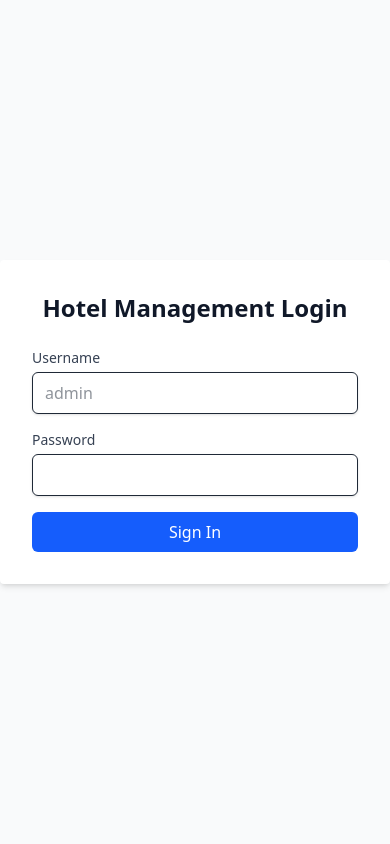
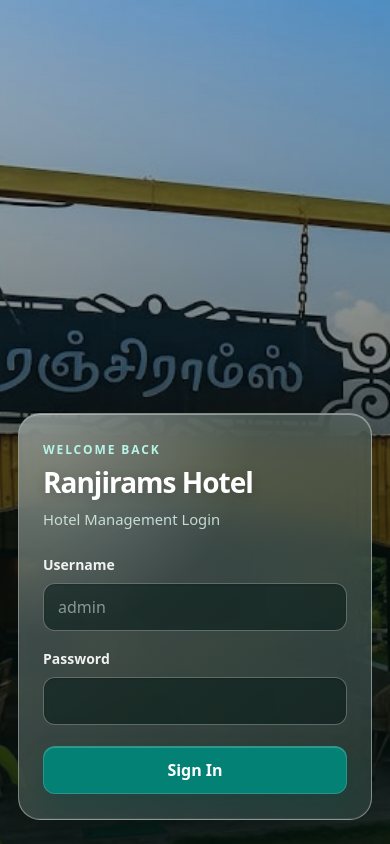
Before and after one commit to TheepanURK24CS1099/ranjiramshotelproj, a Next.js app in the folder apps/web/: page /login in a window 390 px wide. Built offline with nearby package versions, Linux system fonts and the light colour scheme; no server answers.

Commit message:
feat(ui): redesign login with liquid glass background

```diff
--- /dev/null
+++ b/apps/web/src/app/login/login.module.css
@@ -0,0 +1,272 @@
+.page {
+  position: relative;
+  isolation: isolate;
+  display: flex;
+  min-height: 100vh;
+  min-height: 100svh;
+  align-items: center;
+  justify-content: flex-end;
+  overflow: hidden;
+  padding: clamp(24px, 5vw, 72px);
+  background: #10241f;
+}
+
+.background {
+  z-index: -3;
+  object-fit: cover;
+  object-position: center center;
+}
+
+.overlay {
+  position: absolute;
+  z-index: -2;
+  inset: 0;
+  background:
+    linear-gradient(90deg, rgb(3 16 14 / 10%) 0%, rgb(3 16 14 / 18%) 44%, rgb(3 16 14 / 66%) 100%),
+    linear-gradient(180deg, rgb(8 22 19 / 8%) 45%, rgb(8 22 19 / 38%) 100%);
+}
+
+.card {
+  position: relative;
+  width: min(100%, 420px);
+  overflow: hidden;
+  border: 1px solid rgb(255 255 255 / 38%);
+  border-radius: 28px;
+  padding: clamp(30px, 4vw, 44px);
+  background:
+    linear-gradient(145deg, rgb(255 255 255 / 30%), rgb(240 255 250 / 14%)),
+    rgb(9 34 29 / 48%);
+  box-shadow:
+    inset 0 1px 0 rgb(255 255 255 / 38%),
+    inset 0 -1px 0 rgb(255 255 255 / 8%),
+    0 28px 70px rgb(2 14 12 / 38%);
+  color: #fff;
+  -webkit-backdrop-filter: blur(24px) saturate(125%);
+  backdrop-filter: blur(24px) saturate(125%);
+}
+
+.cardHighlight {
+  position: absolute;
+  inset: 0;
+  border-radius: inherit;
+  background: radial-gradient(circle at 4% 0%, rgb(255 255 255 / 28%), transparent 42%);
+  pointer-events: none;
+}
+
+.header {
+  position: relative;
+  margin-bottom: 30px;
+}
+
+.eyebrow {
+  margin: 0 0 8px;
+  color: #b7f5e8;
+  font-size: 0.75rem;
+  font-weight: 700;
+  letter-spacing: 0.16em;
+  text-transform: uppercase;
+}
+
+.title {
+  margin: 0;
+  font-size: clamp(1.75rem, 3vw, 2.25rem);
+  font-weight: 750;
+  letter-spacing: -0.035em;
+  line-height: 1.12;
+  text-shadow: 0 2px 12px rgb(0 0 0 / 18%);
+}
+
+.subtitle {
+  margin: 9px 0 0;
+  color: rgb(235 255 250 / 78%);
+  font-size: 0.925rem;
+}
+
+.form {
+  position: relative;
+  display: grid;
+  gap: 20px;
+}
+
+.field {
+  display: grid;
+  gap: 8px;
+}
+
+.label {
+  color: rgb(255 255 255 / 92%);
+  font-size: 0.875rem;
+  font-weight: 650;
+}
+
+.input {
+  width: 100%;
+  min-height: 48px;
+  border: 1px solid rgb(255 255 255 / 30%);
+  border-radius: 12px;
+  padding: 11px 14px;
+  background: rgb(3 24 20 / 52%);
+  box-shadow: inset 0 1px 2px rgb(0 0 0 / 16%);
+  color: #fff;
+  font: inherit;
+  transition: border-color 150ms ease, background-color 150ms ease, box-shadow 150ms ease;
+}
+
+.input::placeholder {
+  color: rgb(222 241 237 / 54%);
+}
+
+.input:hover {
+  border-color: rgb(255 255 255 / 46%);
+  background: rgb(3 24 20 / 60%);
+}
+
+.input:focus {
+  border-color: #5eead4;
+  outline: none;
+  background: rgb(3 24 20 / 68%);
+  box-shadow: 0 0 0 3px rgb(45 212 191 / 24%);
+}
+
+.error {
+  position: relative;
+  display: flex;
+  align-items: flex-start;
+  gap: 10px;
+  margin-bottom: 20px;
+  border: 1px solid rgb(254 202 202 / 44%);
+  border-radius: 12px;
+  padding: 11px 13px;
+  background: rgb(74 12 18 / 66%);
+  color: #fff1f2;
+  font-size: 0.875rem;
+  line-height: 1.4;
+}
+
+.errorIcon {
+  display: grid;
+  width: 19px;
+  height: 19px;
+  flex: 0 0 auto;
+  place-items: center;
+  border: 1px solid currentColor;
+  border-radius: 50%;
+  font-size: 0.7rem;
+  font-weight: 800;
+}
+
+.submit {
+  min-height: 48px;
+  margin-top: 4px;
+  border: 1px solid rgb(255 255 255 / 16%);
+  border-radius: 12px;
+  padding: 11px 18px;
+  background: #028174;
+  box-shadow: 0 12px 24px rgb(1 75 67 / 28%), inset 0 1px 0 rgb(255 255 255 / 20%);
+  color: #fff;
+  font: inherit;
+  font-weight: 700;
+  cursor: pointer;
+  transition: background-color 150ms ease, box-shadow 150ms ease, transform 150ms ease;
+}
+
+.submit:hover:not(:disabled) {
+  background: #026c61;
+  box-shadow: 0 14px 28px rgb(1 75 67 / 34%), inset 0 1px 0 rgb(255 255 255 / 20%);
+}
+
+.submit:active:not(:disabled) {
+  transform: translateY(1px);
+}
+
+.submit:focus-visible {
+  outline: 3px solid #5eead4;
+  outline-offset: 3px;
+}
+
+.submit:disabled {
+  background: rgb(226 232 240 / 76%);
+  box-shadow: none;
+  color: #475569;
+  cursor: not-allowed;
+}
+
+@media (max-width: 900px) {
+  .page {
+    justify-content: center;
+    padding: 32px;
+  }
+
+  .background {
+    object-position: 36% center;
+  }
+
+  .overlay {
+    background:
+      linear-gradient(180deg, rgb(3 16 14 / 14%) 0%, rgb(3 16 14 / 34%) 48%, rgb(3 16 14 / 68%) 100%),
+      rgb(3 16 14 / 12%);
+  }
+}
+
+@media (max-width: 520px) {
+  .page {
+    align-items: flex-end;
+    min-height: 100dvh;
+    overflow-y: auto;
+    padding: max(24px, env(safe-area-inset-top)) 18px max(24px, env(safe-area-inset-bottom));
+  }
+
+  .background {
+    object-position: 31% center;
+  }
+
+  .overlay {
+    background:
+      linear-gradient(180deg, rgb(4 17 15 / 8%) 0%, rgb(4 17 15 / 35%) 34%, rgb(4 17 15 / 76%) 100%),
+      rgb(4 17 15 / 15%);
+  }
+
+  .card {
+    border-radius: 22px;
+    padding: 27px 24px 25px;
+    background:
+      linear-gradient(145deg, rgb(255 255 255 / 28%), rgb(240 255 250 / 12%)),
+      rgb(7 30 25 / 62%);
+    -webkit-backdrop-filter: blur(20px) saturate(120%);
+    backdrop-filter: blur(20px) saturate(120%);
+  }
+
+  .header {
+    margin-bottom: 24px;
+  }
+
+  .form {
+    gap: 17px;
+  }
+}
+
+@media (max-height: 670px) {
+  .page {
+    align-items: flex-start;
+  }
+
+  .card {
+    margin-block: auto;
+  }
+
+  .header {
+    margin-bottom: 20px;
+  }
+
+  .form {
+    gap: 14px;
+  }
+}
+
+@media (prefers-reduced-transparency: reduce) {
+  .card {
+    background: rgb(9 34 29 / 92%);
+    -webkit-backdrop-filter: none;
+    backdrop-filter: none;
+  }
+}
--- a/apps/web/src/app/login/page.tsx
+++ b/apps/web/src/app/login/page.tsx
@@ -1,8 +1,10 @@
 "use client";
 
+import Image from "next/image";
 import { useState } from "react";
 import { useRouter } from "next/navigation";
 import { apiClient, ApiError } from "@/lib/api-client";
+import styles from "./login.module.css";
 
 export default function LoginPage() {
   const router = useRouter();
@@ -31,35 +33,61 @@
   };
 
   return (
-    <div className="flex min-h-screen items-center justify-center bg-gray-50">
-      <div className="w-full max-w-md p-8 space-y-6 bg-white rounded shadow-md">
-        <h1 className="text-2xl font-bold text-center text-gray-900">Hotel Management Login</h1>
+    <main className={styles.page}>
+      <Image
+        src="/images/ranjirams-hotel-login.jpg"
+        alt=""
+        fill
+        priority
+        quality={75}
+        sizes="100vw"
+        className={styles.background}
+      />
+      <div className={styles.overlay} aria-hidden="true" />
+
+      <section className={styles.card} aria-labelledby="login-heading">
+        <div className={styles.cardHighlight} aria-hidden="true" />
+
+        <header className={styles.header}>
+          <p className={styles.eyebrow}>Welcome back</p>
+          <h1 id="login-heading" className={styles.title}>
+            Ranjirams Hotel
+          </h1>
+          <p className={styles.subtitle}>Hotel Management Login</p>
+        </header>
 
         {error && (
-          <div className="p-3 text-sm text-red-600 bg-red-100 rounded">
-            {error}
+          <div className={styles.error} role="alert" aria-live="assertive">
+            <span className={styles.errorIcon} aria-hidden="true">!</span>
+            <span>{error}</span>
           </div>
         )}
 
-        <form onSubmit={handleLogin} className="space-y-4">
-          <div>
-            <label className="block text-sm font-medium text-gray-700">Username</label>
+        <form onSubmit={handleLogin} className={styles.form}>
+          <div className={styles.field}>
+            <label htmlFor="username" className={styles.label}>Username</label>
             <input
+              id="username"
+              name="username"
               type="text"
               placeholder="admin"
               required
-              className="w-full px-3 py-2 mt-1 border rounded-md shadow-sm focus:outline-none focus:ring-[#028174] focus:border-blue-500"
+              autoComplete="username"
+              className={styles.input}
               value={username}
               onChange={(e) => setUsername(e.target.value)}
             />
           </div>
 
-          <div>
-            <label className="block text-sm font-medium text-gray-700">Password</label>
+          <div className={styles.field}>
+            <label htmlFor="password" className={styles.label}>Password</label>
             <input
+              id="password"
+              name="password"
               type="password"
               required
-              className="w-full px-3 py-2 mt-1 border rounded-md shadow-sm focus:outline-none focus:ring-[#028174] focus:border-blue-500"
+              autoComplete="current-password"
+              className={styles.input}
               value={password}
               onChange={(e) => setPassword(e.target.value)}
             />
@@ -68,12 +96,12 @@
           <button
             type="submit"
             disabled={loading}
-            className="w-full px-4 py-2 font-medium text-white bg-blue-600 rounded-md hover:bg-[#026c61] focus:outline-none focus:ring-2 focus:ring-offset-2 focus:ring-[#028174] disabled:bg-[#E5E7EB] disabled:text-[#64748B] disabled:opacity-100 disabled:border-transparent"
+            className={styles.submit}
           >
             {loading ? "Signing in..." : "Sign In"}
           </button>
         </form>
-      </div>
-    </div>
+      </section>
+    </main>
   );
 }
--- a/apps/web/src/proxy.ts
+++ b/apps/web/src/proxy.ts
@@ -28,8 +28,9 @@
      * - api (API routes)
      * - _next/static (static files)
      * - _next/image (image optimization files)
+     * - images (public image assets)
      * - favicon.ico (favicon file)
      */
-    "/((?!api|_next/static|_next/image|favicon.ico).*)",
+    "/((?!api|_next/static|_next/image|images|favicon.ico).*)",
   ],
 };
```
Also changed, not shown: apps/web/public/images/ranjirams-hotel-login.jpg (added).
